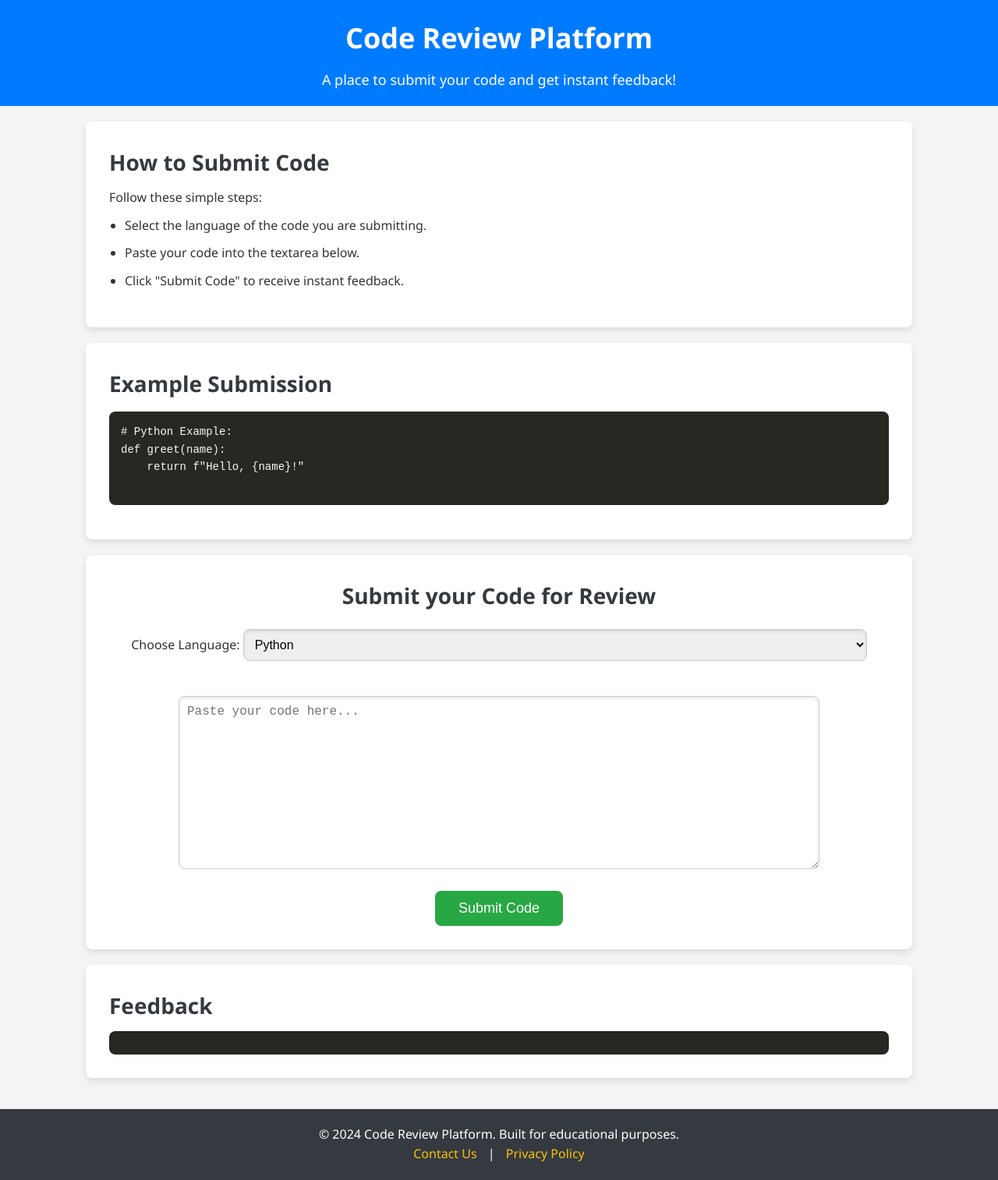
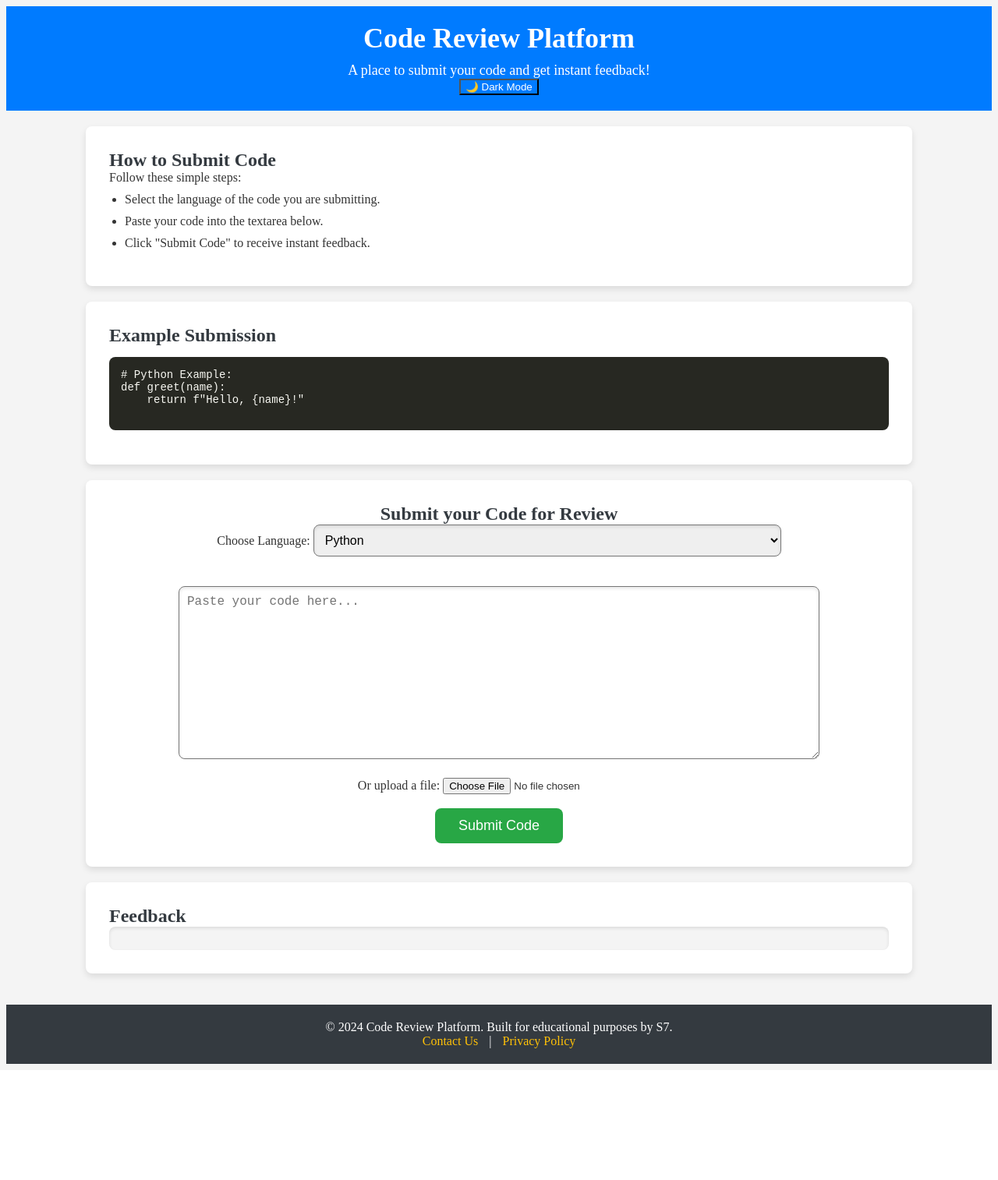
Before and after one commit to Sourabh7iwari/Code_reviewer, a Flask app: page / in a window 1280 px wide. Shown: the whole page at 78% size. After the commit the page ends 1365 px from the top, so only its background shows below. Run offline with Flask 3, Linux system fonts and the light colour scheme.

Commit message:
added feature to upload code from file and toggle night/day mod

```diff
--- a/app.py
+++ b/app.py
@@ -16,10 +16,15 @@ def index():
 
 @app.route('/submit_code', methods=['POST'])
 def submit_code():
-    code = request.form['code']
     language = request.form['language']
-    # Call the Groq API to get the feedback
-    feedback = get_groq_feedback(code,language)
+
+    if 'codeFile' in request.files:
+        code_file = request.files['codeFile']
+        code = code_file.read().decode('utf-8')
+    else:
+        code = request.form['code']
+
+    feedback = get_groq_feedback(code, language)
     return jsonify({'feedback': feedback})
 
 def get_groq_feedback(code,language):
--- a/static/script.js
+++ b/static/script.js
@@ -6,24 +6,73 @@ document.getElementById('codeForm').addEventListener('submit', function(event) {
     let language = document.getElementById('language').value;
     let feedbackElement = document.getElementById('feedback');
     let loadingElement = document.getElementById('loading');
+    let fileInput = document.getElementById('codeFile').files[0];
 
     feedbackElement.innerHTML = '';
     loadingElement.style.display = 'block';
 
+    let formData = new FormData();
+    formData.append('code', code);
+    formData.append('language', language);
+
+
+    if (fileInput) {
+        let reader = new FileReader();
+        reader.onload = function(e) {
+            formData.set('code', e.target.result);
+            submitCode(formData);
+        };
+        reader.readAsText(fileInput);
+    } else {
+        submitCode(formData);
+    }
+});
+
+function submitCode(formData) {
     fetch('/submit_code', {
         method: 'POST',
-        headers: {
-            'Content-Type': 'application/x-www-form-urlencoded',
-        },
-        body: `code=${encodeURIComponent(code)}&language=${encodeURIComponent(language)}`,
+        body: formData
     })
     .then(response => response.json())
     .then(data => {
-        loadingElement.style.display = 'none';
-        feedbackElement.innerHTML = data.feedback;
+        document.getElementById('loading').style.display = 'none';
+        document.getElementById('feedback').innerHTML = data.feedback;
     })
     .catch(error => {
-        loadingElement.style.display = 'none';
-        feedbackElement.innerHTML = '<p>Error: Something went wrong. Please try again.</p>';
+        document.getElementById('loading').style.display = 'none';
+        document.getElementById('feedback').innerHTML = '<p>Error: Something went wrong. Please try again.</p>';
     });
+}
+
+function toggleMode() {
+    const body = document.body;
+    const modeToggle = document.getElementById('mode-toggle');
+
+       if (body.classList.contains('dark-mode')) {
+        body.classList.remove('dark-mode');
+        body.classList.add('light-mode');
+        modeToggle.textContent = '🌙 Dark Mode';
+        localStorage.setItem('theme', 'light');
+    } else {
+        body.classList.remove('light-mode');
+        body.classList.add('dark-mode');
+        modeToggle.textContent = '☀️ Light Mode';
+        localStorage.setItem('theme', 'dark');
+    }
+}
+
+window.addEventListener('load', () => {
+    const savedTheme = localStorage.getItem('theme') || 'light';
+    const body = document.body;
+    const modeToggle = document.getElementById('mode-toggle');
+
+    if (savedTheme === 'dark') {
+        body.classList.add('dark-mode');
+        modeToggle.textContent = '☀️ Light Mode';
+    } else {
+        body.classList.add('light-mode');
+        modeToggle.textContent = '🌙 Dark Mode';
+    }
+
+    modeToggle.addEventListener('click', toggleMode);
 });
--- a/static/styles.css
+++ b/static/styles.css
@@ -1,11 +1,129 @@
+body.light-mode {
+    background-color: #f4f4f4;
+    color: #333;
+}
 
-body {
-    font-family: 'Segoe UI', Tahoma, Geneva, Verdana, sans-serif;
+body.light-mode header {
+    background-color: #007bff;
+    color: white;
+}
+
+body.light-mode .header-content h1 {
+    font-size: 36px;
+    font-weight: bold;
+}
+
+body.light-mode #user-guide,
+body.light-mode #code-example,
+body.light-mode #submit-section,
+body.light-mode #feedback-section {
+    background-color: #fff;
+    color: #333;
+    box-shadow: 0 4px 8px rgba(0, 0, 0, 0.1);
+}
+
+body.light-mode #user-guide h2,
+body.light-mode #code-example h2,
+body.light-mode #submit-section h2,
+body.light-mode #feedback-section h2 {
+    color: #343a40;
+}
+
+body.light-mode #feedback {
     background-color: #f4f4f4;
-    margin: 0;
-    padding: 0;
-    color: #333;
-    line-height: 1.6;
+    color: #272822;
+}
+
+body.light-mode pre {
+    background-color: #272822;
+    color: #f8f8f2;
+}
+
+body.light-mode button {
+    background-color: #007bff;
+    color: white;
+}
+
+body.light-mode #submit-section button {
+    background-color: #28a745;
+    color: white;
+}
+
+body.light-mode #submit-section button:hover {
+    background-color: #218838;
+}
+
+body.light-mode footer {
+    background-color: #343a40;
+    color: white;
+}
+
+body.light-mode footer a {
+    color: #ffc107;
+}
+
+body.dark-mode {
+    background-color: #121212;
+    color: #e0e0e0;
+}
+
+body.dark-mode header {
+    background-color: #1a1a1a;
+    color: #e0e0e0;
+}
+
+body.dark-mode .header-content h1 {
+    font-size: 36px;
+    font-weight: bold;
+}
+
+body.dark-mode #user-guide,
+body.dark-mode #code-example,
+body.dark-mode #submit-section,
+body.dark-mode #feedback-section {
+    background-color: #1e1e1e;
+    color: #e0e0e0;
+    box-shadow: 0 4px 8px rgba(255, 255, 255, 0.1);
+}
+
+body.dark-mode #user-guide h2,
+body.dark-mode #code-example h2,
+body.dark-mode #submit-section h2,
+body.dark-mode #feedback-section h2 {
+    color: #e0e0e0;
+}
+
+body.dark-mode #feedback {
+    background-color: #272822;
+    color: #f8f8f2;
+}
+
+body.dark-mode pre {
+    background-color: #333;
+    color: #f8f8f2;
+}
+
+body.dark-mode button {
+    background-color: #e0e0e0;
+    color: #121212;
+}
+
+body.dark-mode #submit-section button {
+    background-color: #28a745;
+    color: white;
+}
+
+body.dark-mode #submit-section button:hover {
+    background-color: #218838;
+}
+
+body.dark-mode footer {
+    background-color: #1a1a1a;
+    color: #e0e0e0;
+}
+
+body.dark-mode footer a {
+    color: #ffc107;
 }
 
 h1, h2, p {
@@ -13,15 +131,8 @@ h1, h2, p {
 }
 
 header {
-    background-color: #007bff;
-    color: white;
     padding: 20px 0;
     text-align: center;
-}
-
-.header-content h1 {
-    font-size: 36px;
-    font-weight: bold;
 }
 
 .header-content p {
@@ -30,18 +141,10 @@ header {
 }
 
 #user-guide {
-    background-color: #fff;
     padding: 30px;
     margin: 20px auto;
     max-width: 1000px;
-    box-shadow: 0 4px 8px rgba(0, 0, 0, 0.1);
     border-radius: 8px;
-}
-
-#user-guide h2 {
-    font-size: 28px;
-    color: #343a40;
-    margin-bottom: 10px;
 }
 
 #user-guide p {
@@ -59,23 +162,13 @@ header {
 }
 
 #code-example {
-    background-color: #fff;
     padding: 30px;
     margin: 20px auto;
     max-width: 1000px;
-    box-shadow: 0 4px 8px rgba(0, 0, 0, 0.1);
     border-radius: 8px;
 }
 
-#code-example h2 {
-    font-size: 28px;
-    color: #343a40;
-    margin-bottom: 10px;
-}
-
 #code-example pre {
-    background-color: #272822;
-    color: #f8f8f2;
     padding: 15px;
     border-radius: 8px;
     font-family: 'Courier New', monospace;
@@ -84,27 +177,28 @@ header {
 }
 
 #submit-section {
-    background-color: #fff;
     padding: 30px;
     margin: 20px auto;
     max-width: 1000px;
     text-align: center;
-    box-shadow: 0 4px 8px rgba(0, 0, 0, 0.1);
     border-radius: 8px;
 }
 
-#submit-section h2 {
-    font-size: 28px;
-    color: #343a40;
+#submit-section select{
+    width: 80%;
+    max-width: 600px;
+    padding: 10px;
+    font-size: 16px;
+    border-radius: 8px;
     margin-bottom: 20px;
+    box-shadow: inset 0 2px 4px rgba(0, 0, 0, 0.1);
 }
 
-#submit-section select, #submit-section textarea {
+#submit-section textarea {
     width: 90%;
     max-width: 800px;
     padding: 10px;
     font-size: 16px;
-    border: 1px solid #ccc;
     border-radius: 8px;
     margin-bottom: 20px;
     box-shadow: inset 0 2px 4px rgba(0, 0, 0, 0.1);
@@ -119,22 +213,15 @@ header {
 #submit-section button {
     padding: 12px 30px;
     font-size: 18px;
-    color: white;
-    background-color: #28a745;
     border: none;
     border-radius: 8px;
     cursor: pointer;
     transition: background-color 0.3s ease;
 }
 
-#submit-section button:hover {
-    background-color: #218838;
-}
-
 #loading {
     text-align: center;
     font-size: 16px;
-    color: #007bff;
     margin-top: 20px;
 }
 
@@ -149,25 +236,14 @@ header {
 }
 
 #feedback-section {
-    background-color: #fff;
     padding: 30px;
     margin: 20px auto;
     max-width: 1000px;
-    box-shadow: 0 4px 8px rgba(0, 0, 0, 0.1);
     border-radius: 8px;
-}
-
-#feedback-section h2 {
-    font-size: 28px;
-    color: #343a40;
-    margin-bottom: 10px;
 }
 
 #feedback {
     white-space: pre-wrap;
-    font-family: 'Courier New', Courier, monospace;
-    background-color: #272822;
-    color: #f8f8f2;
     padding: 15px;
     border-radius: 8px;
     box-shadow: inset 0 2px 4px rgba(0, 0, 0, 0.1);
@@ -176,15 +252,12 @@ header {
 }
 
 footer {
-    background-color: #343a40;
-    color: white;
     padding: 20px;
     text-align: center;
     margin-top: 40px;
 }
 
 footer a {
-    color: #ffc107;
     text-decoration: none;
     margin: 0 10px;
 }
--- a/templates/index.html
+++ b/templates/index.html
@@ -12,6 +12,8 @@
         <div class="header-content">
             <h1>Code Review Platform</h1>
             <p>A place to submit your code and get instant feedback!</p>
+
+            <button id="mode-toggle">🌙 Dark Mode</button>
         </div>
     </header>
 
@@ -37,7 +39,7 @@ def greet(name):
 
     <section id="submit-section">
         <h2>Submit your Code for Review</h2>
-        <form id="codeForm">
+        <form id="codeForm" enctype="multipart/form-data">
             <label for="language">Choose Language:</label>
             <select id="language" name="language">
                 <option value="python">Python</option>
@@ -46,7 +48,13 @@ def greet(name):
                 <option value="csharp">C#</option>
             </select>
             <br><br>
+
             <textarea name="code" id="code" rows="10" cols="50" placeholder="Paste your code here..."></textarea><br>
+
+            <label for="codeFile">Or upload a file:</label>
+            <input type="file" id="codeFile" name="codeFile" accept=".py,.js,.java,.cs">
+            <br><br>
+
             <button type="submit">Submit Code</button>
         </form>
         <div id="loading" style="display:none;">Processing your code... Please wait.</div>
@@ -58,7 +66,7 @@ def greet(name):
     </section>
 
     <footer>
-        <p>&copy; 2024 Code Review Platform. Built for educational purposes.</p>
+        <p>&copy; 2024 Code Review Platform. Built for educational purposes by S7.</p>
         <a href="#">Contact Us</a> | <a href="#">Privacy Policy</a>
     </footer>
 
```
